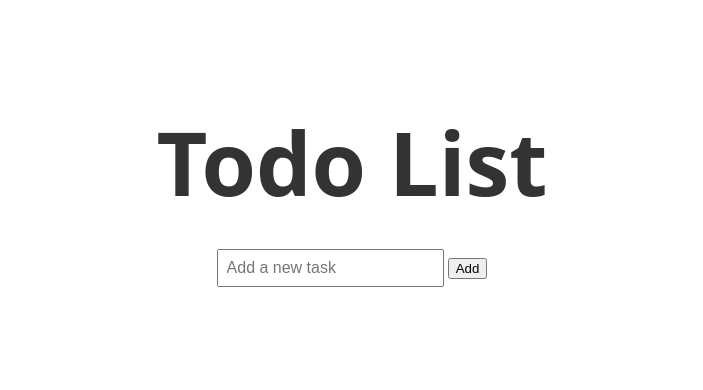
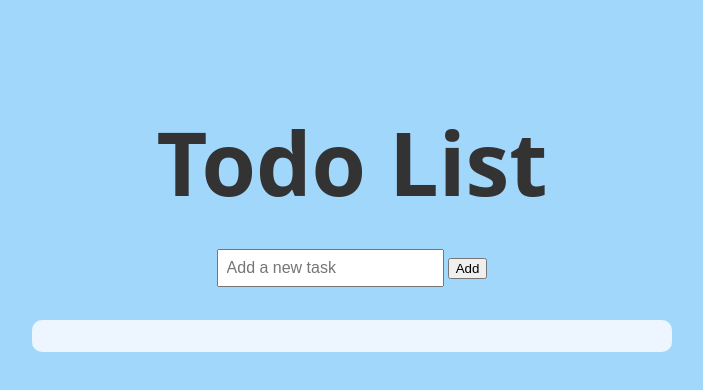
Before and after one commit to izzyswe/30_small_JS_Projects, a plain HTML site: page Todo-List/index.html in a window 1280 px wide. Shown: the whole page, without its empty margins (288-991 px from the left). Drawn offline with Linux system fonts and the light colour scheme.

Commit message:
added styling

```diff
--- a/Todo-List/css/style.css
+++ b/Todo-List/css/style.css
@@ -5,7 +5,7 @@ body {
     font-size: 16px;
     line-height: 1.6;
     color: #333;
-    /*background-color: #a0d7fa;*/
+    background-color: #a0d7fa;
     margin: 0;
     padding: 0;
 }
@@ -21,7 +21,14 @@ body {
 }
 
 .taskContainer{
-  background-color: #fff;
+  display: flex;
+  justify-content: center;
+  align-items: center;
+  flex-direction: column;
+  width: 50%;
+  margin: auto;
+  background-color:#edf6ff;
+  border-radius: 10px;
 }
 
 h1 {
```
